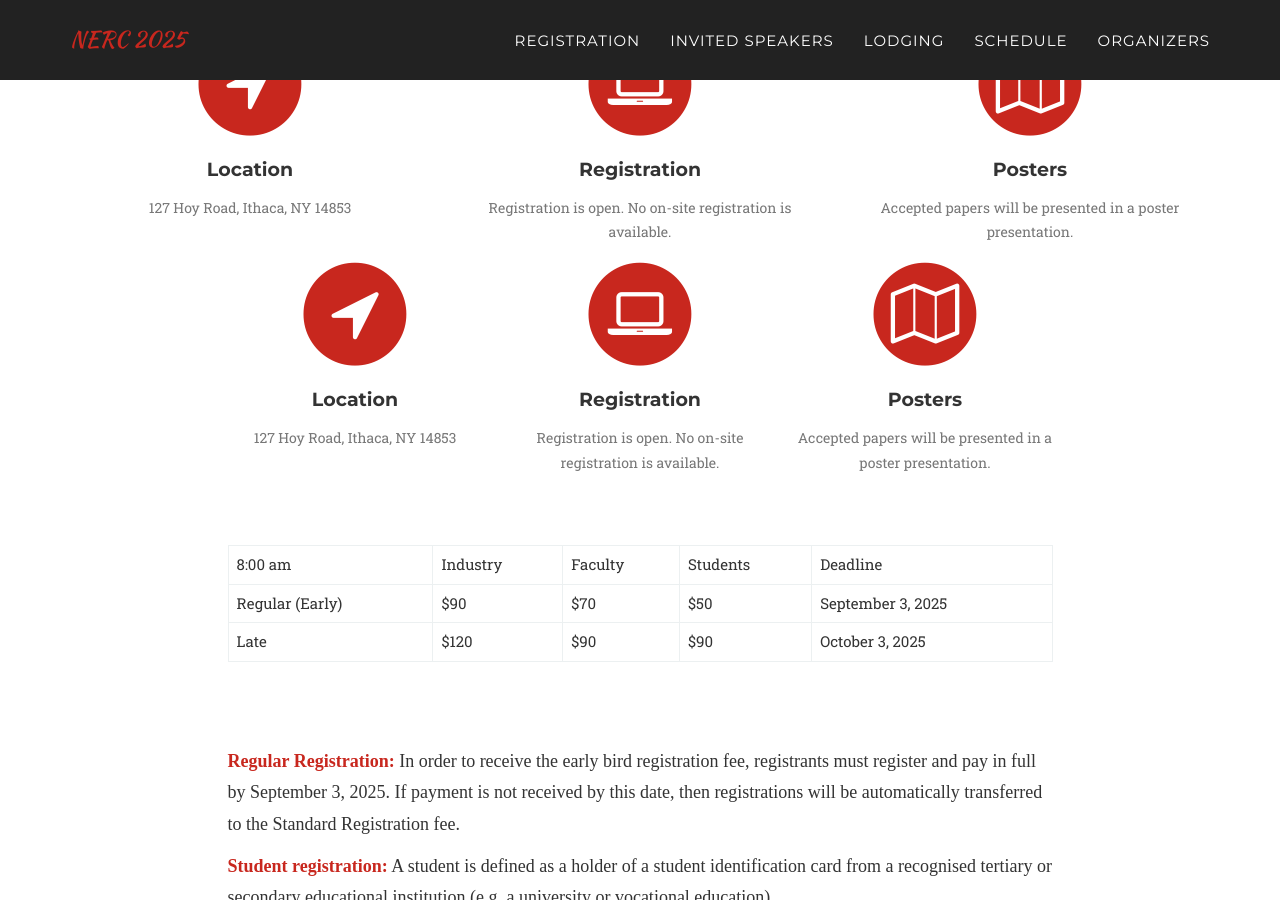
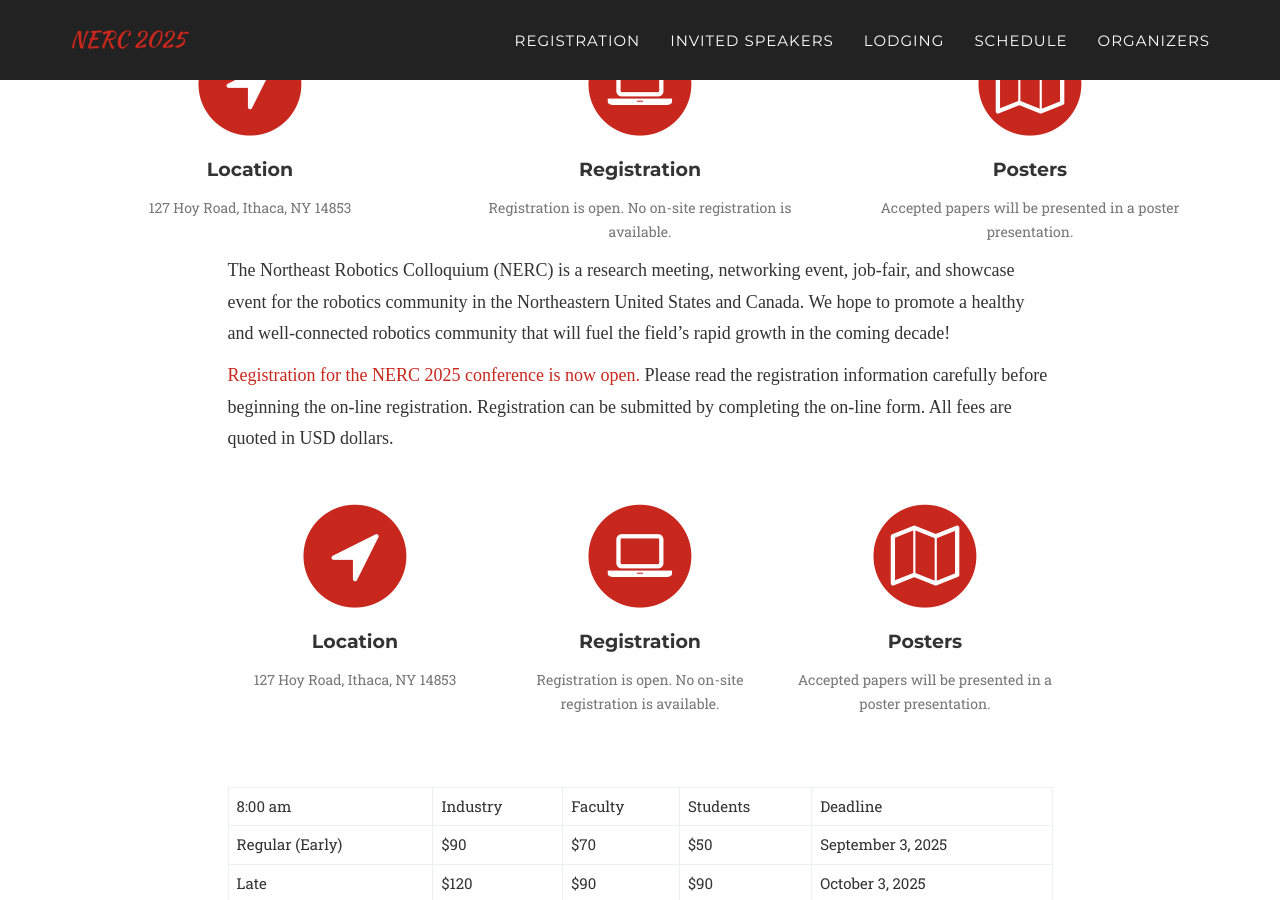
Before and after one commit to Cornell-Tech-AIRLab/cornell2025.nerc.io, a Jekyll site: the page built from index.html, in a window 1280 px wide and 900 px high, scrolled down 1204 px. Built offline with Jekyll 4.4.1, drawn with Linux system fonts in a browser that asks for light colours; some web fonts are replaced.

Commit message:
reformat reg

```diff
--- a/_includes/registration.html
+++ b/_includes/registration.html
@@ -42,6 +42,9 @@
     </div>
 
     <div class="col-sm-9" style="float:none;margin:auto;">
+      <p style="font-family: 'Times New Roman', Times, serif; font-size: 18px;">The Northeast Robotics Colloquium (NERC) is a research meeting, networking event, job-fair, and showcase event for the robotics community in the Northeastern United States and Canada. We hope to promote a healthy and well-connected robotics community that will fuel the field’s rapid growth in the coming decade!</p>
+      <p style="font-family: 'Times New Roman', Times, serif; font-size: 18px;"><a href="https://events.ces.scl.cornell.edu/NERC">Registration for the NERC 2025 conference is now open.</a> Please read the registration information carefully before beginning the on-line registration. Registration can be submitted by completing the on-line form. All fees are quoted in USD dollars.<br><br></p>
+
       <div class="row text-center">
         <div class="col-md-4">
           <span class="fa-stack fa-4x">
```
